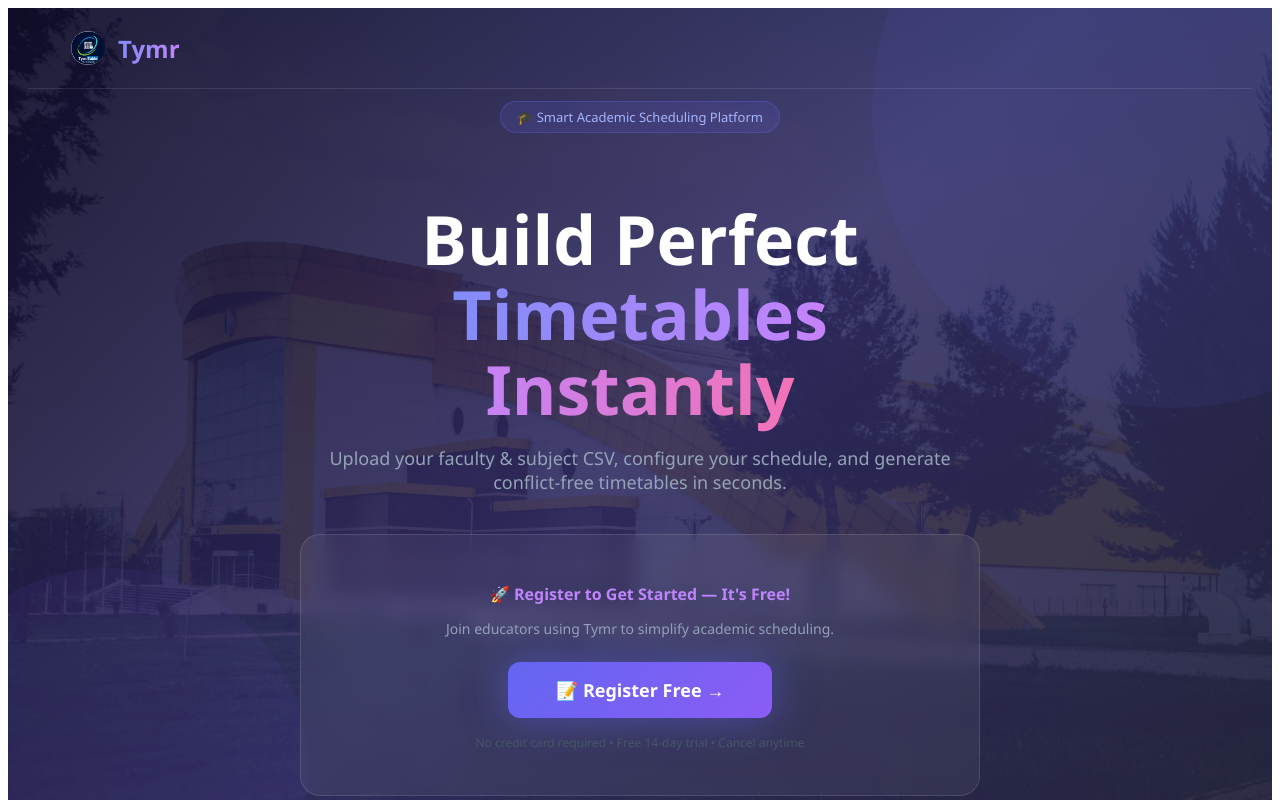
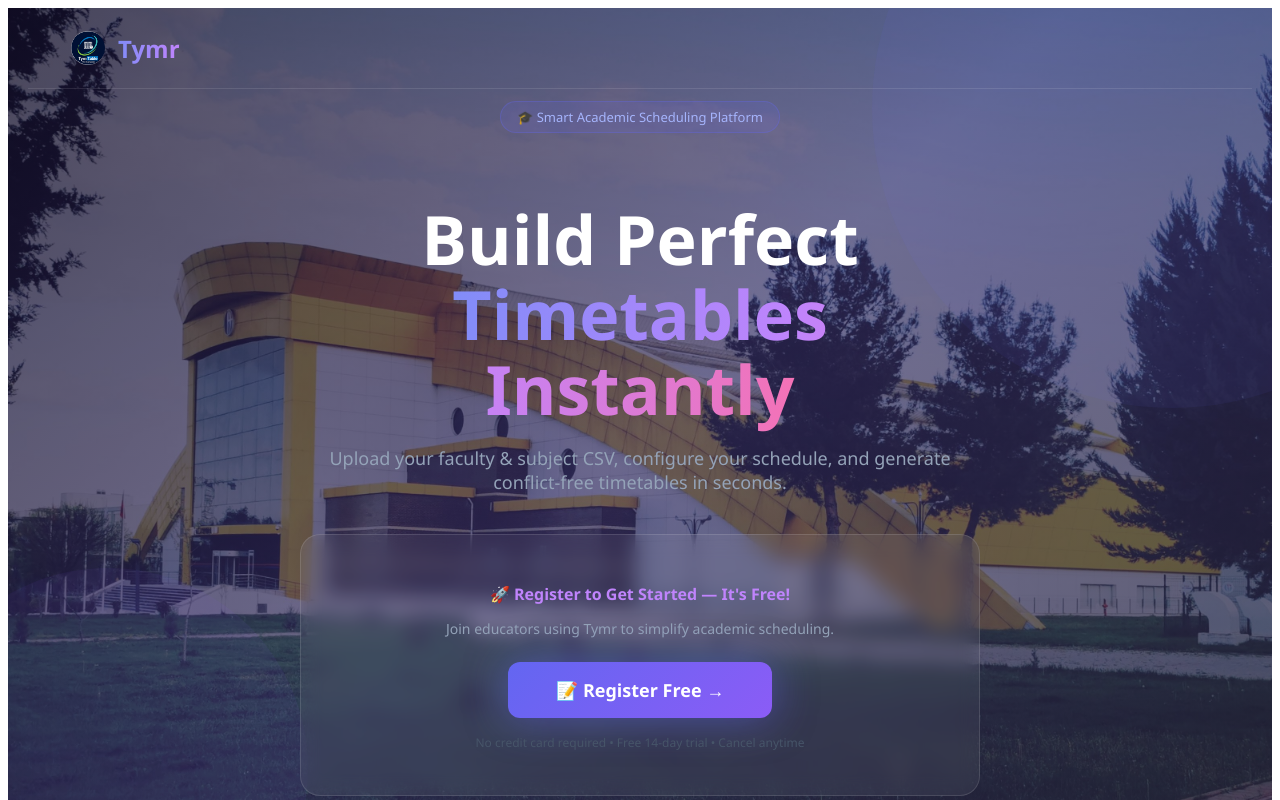
Before and after one commit to SkylinePixelStudio/tymr, a React (Vite) app: page / in a window 1280 px wide. Shown: the top 800 px of the page. Built offline with nearby package versions, Linux system fonts and the light colour scheme.

Commit message:
Reduced landing page overlay darkness

```diff
--- a/src/App.jsx
+++ b/src/App.jsx
@@ -88,7 +88,7 @@ function LandingPage({onEnter,darkMode}){
     <div style={{fontFamily:"'Segoe UI',sans-serif",background:bg,minHeight:"100vh",color:text}}>
       <div style={{minHeight:"100vh",position:"relative",overflow:"hidden",display:"flex",flexDirection:"column",padding:"0 20px 60px"}}>
         <img src="/campus.jpg" alt="" style={{position:"absolute",inset:0,width:"100%",height:"100%",objectFit:"cover",zIndex:0}}/>
-        <div style={{position:"absolute",inset:0,background:darkMode?"linear-gradient(135deg,rgba(15,12,41,0.92),rgba(48,43,99,0.88),rgba(36,36,62,0.92))":"linear-gradient(135deg,rgba(15,12,41,0.82),rgba(48,43,99,0.78),rgba(36,36,62,0.82))",zIndex:1}}/>
+        <div style={{position:"absolute",inset:0,background:darkMode?"linear-gradient(135deg,rgba(15,12,41,0.72),rgba(48,43,99,0.65),rgba(36,36,62,0.72))":"linear-gradient(135deg,rgba(15,12,41,0.65),rgba(48,43,99,0.58),rgba(36,36,62,0.65))",zIndex:1}}/>
         <div style={{position:"absolute",width:600,height:600,borderRadius:"50%",background:"rgba(99,102,241,0.06)",top:-200,right:-200,zIndex:1}}/>
         <div style={{position:"absolute",width:400,height:400,borderRadius:"50%",background:"rgba(139,92,246,0.06)",bottom:-100,left:-100,zIndex:1}}/>
         <nav style={{display:"flex",justifyContent:"space-between",alignItems:"center",padding:"20px 40px",borderBottom:"1px solid rgba(255,255,255,0.1)",position:"relative",zIndex:2}}>
```
